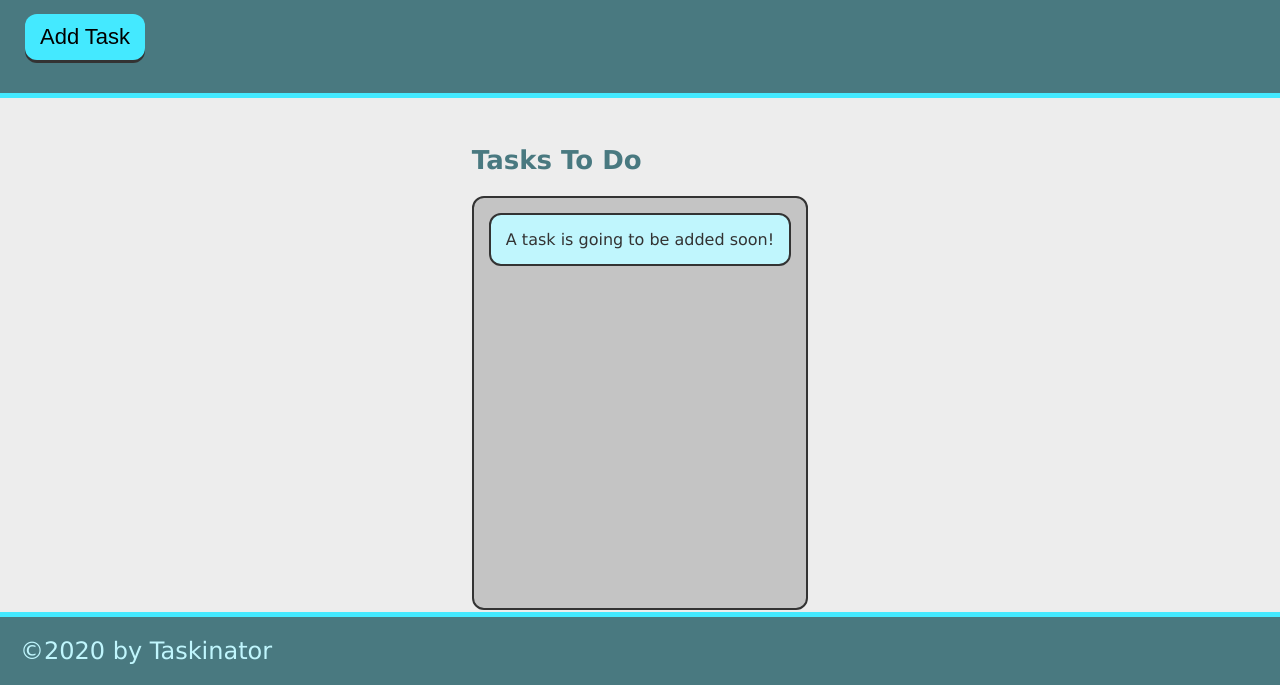
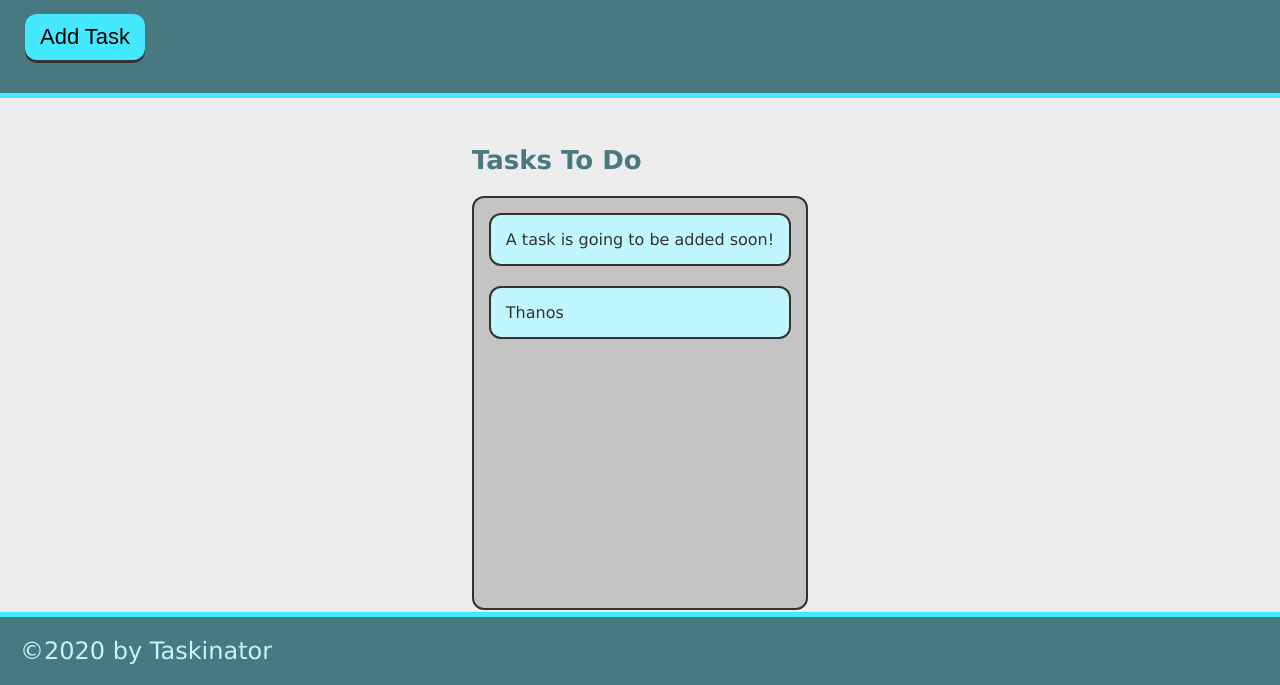
Before and after one commit to Nahom-Assefa/Taskinator, a plain HTML site: page index.html in a window 1280 px wide. Both pictures are taken after a click on the button "Add Task". Shown: the part 115-800 px from the top of the page. Drawn offline with Linux system fonts and the light colour scheme.

Commit message:
add ability to add task

```diff
--- a/assets/js/script.js
+++ b/assets/js/script.js
@@ -0,0 +1,11 @@
+const buttonEl = document.querySelector("#save-task");
+const listEl = document.querySelector("#tasks-to-do");
+
+const createTaskHandler = function() {
+const itemEl = document.createElement("li");
+itemEl.textContent = "Thanos";
+itemEl.className = "task-item";
+listEl.appendChild(itemEl);
+}
+
+buttonEl.addEventListener('click', createTaskHandler);
--- a/index.html
+++ b/index.html
@@ -12,13 +12,13 @@
 <header>
     <h1 class="page-title">Taskinator</h1>
     <p>Click the button below to add a new task!</p>
-    <button class="btn"> Add Task </button>
+    <button class="btn" id ="save-task"> Add Task </button>
 </header>
 
 <main class= "page-content">
     <section class= "task-wrapper">
     <h2 class= "list-title"> Tasks To Do </h2>
-    <ul class= "task-list">
+    <ul class= "task-list" id = "tasks-to-do">
         <li class= "task-item"> A task is going to be added soon!</li>
     </ul>
     </section>
```
